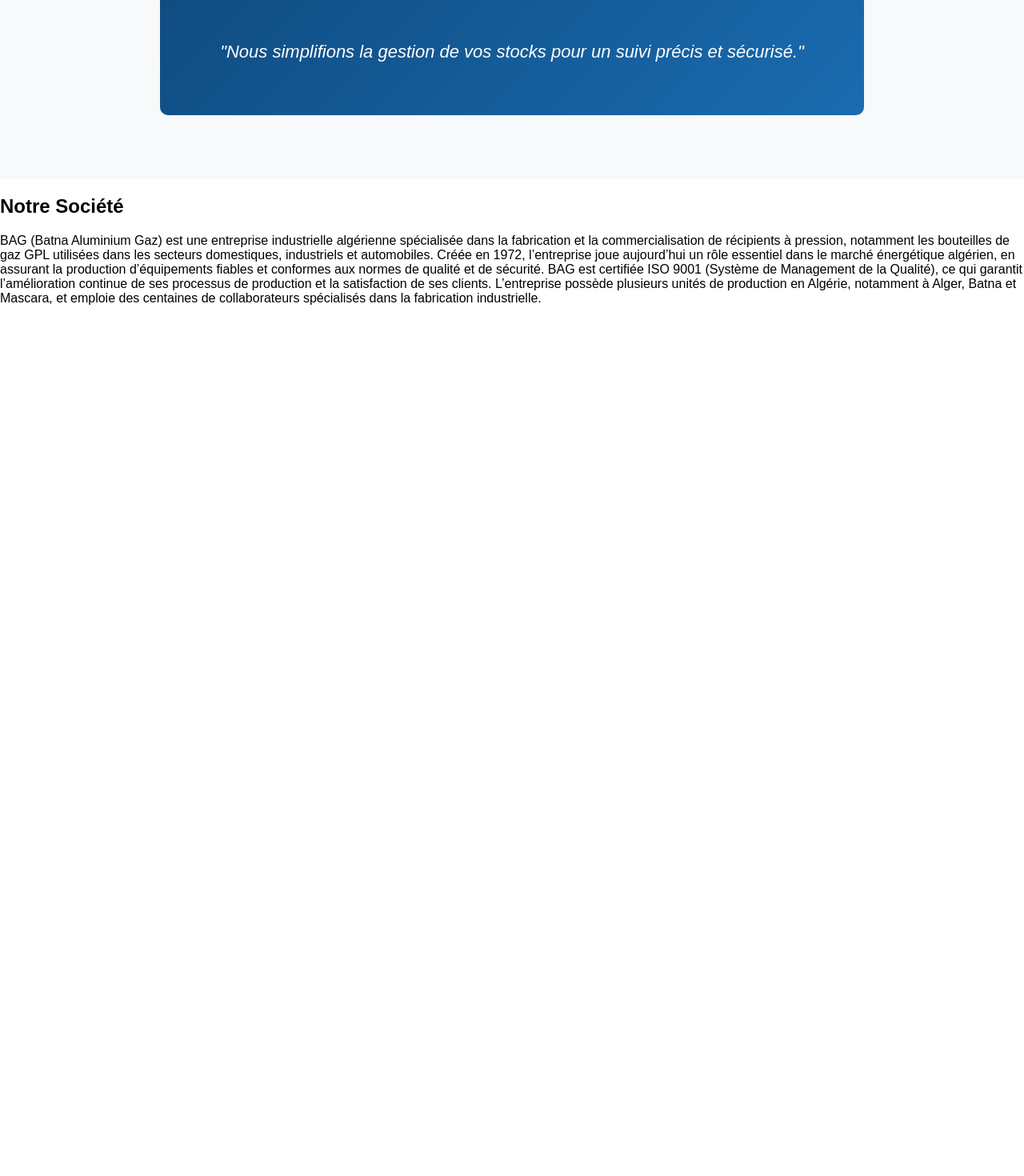
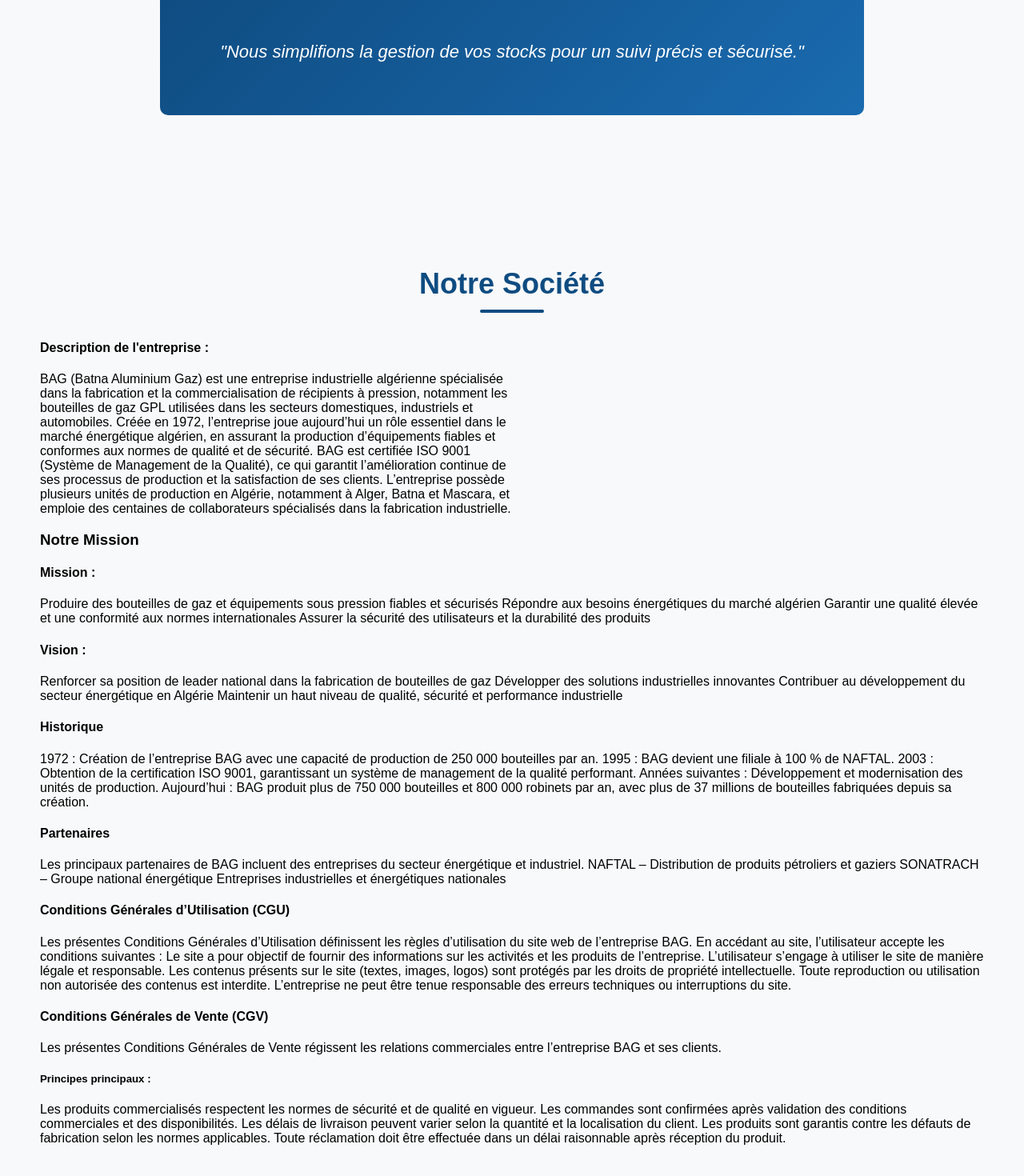
Before and after one commit to Fifineb/NFC, a React (Vite) app in the folder frontend/react/: page / in a window 1280 px wide. Shown: the part 1193-2663 px from the top of the page at 80% size. Before the commit the page ends 1591 px from the top, so only its background shows below. Built offline with nearby package versions, Linux system fonts and the light colour scheme.

Commit message:
maj home

```diff
--- a/frontend/react/src/Pages/public/Home.jsx
+++ b/frontend/react/src/Pages/public/Home.jsx
@@ -79,14 +79,87 @@
         <div className="historique">
           <div className="historique-text" >
             <p>
+             <h4>Description de l'entreprise : </h4>
              BAG (Batna Aluminium Gaz) est une entreprise industrielle algérienne spécialisée dans la fabrication et la commercialisation de récipients à pression, notamment les bouteilles de gaz GPL utilisées dans les secteurs domestiques, industriels et automobiles.
              Créée en 1972, l’entreprise joue aujourd’hui un rôle essentiel dans le marché énergétique algérien, en assurant la production d’équipements fiables et conformes aux normes de qualité et de sécurité.
              BAG est certifiée ISO 9001 (Système de Management de la Qualité), ce qui garantit l’amélioration continue de ses processus de production et la satisfaction de ses clients.
              L’entreprise possède plusieurs unités de production en Algérie, notamment à Alger, Batna et Mascara, et emploie des centaines de collaborateurs spécialisés dans la fabrication industrielle.
             </p>
           </div>
+          <div className="historique-grid">
+            {/*mission */}
+            <h3>Notre Mission</h3>
+           <div className="historique-card">
+            <div className="historique-icon">
+            </div>
 
+            <p>
+             <h4>Mission :</h4>
+              Produire des bouteilles de gaz et équipements sous pression fiables et sécurisés
+              Répondre aux besoins énergétiques du marché algérien
+              Garantir une qualité élevée et une conformité aux normes internationales
+              Assurer la sécurité des utilisateurs et la durabilité des produits
 
+             <h4>Vision :</h4>
+              Renforcer sa position de leader national dans la fabrication de bouteilles de gaz
+              Développer des solutions industrielles innovantes
+              Contribuer au développement du secteur énergétique en Algérie
+              Maintenir un haut niveau de qualité, sécurité et performance industrielle
+            </p>
+          </div>
+
+          <div className="historique-histoire">
+            <h4>Historique </h4>
+
+            1972 : Création de l’entreprise BAG avec une capacité de production de 250 000 bouteilles par an.
+
+            1995 : BAG devient une filiale à 100 % de NAFTAL.
+
+            2003 : Obtention de la certification ISO 9001, garantissant un système de management de la qualité performant.
+
+            Années suivantes : Développement et modernisation des unités de production.
+
+            Aujourd’hui : BAG produit plus de 750 000 bouteilles et 800 000 robinets par an, avec plus de 37 millions de bouteilles fabriquées depuis sa création.
+
+          </div>
+
+          <div className="hitorique-patenaire">
+           <h4>Partenaires</h4>
+            Les principaux partenaires de BAG incluent des entreprises du secteur énergétique et industriel.
+            NAFTAL – Distribution de produits pétroliers et gaziers
+            SONATRACH – Groupe national énergétique
+            Entreprises industrielles et énergétiques nationales
+
+            <h4>Conditions Générales d’Utilisation (CGU)</h4>
+            Les présentes Conditions Générales d’Utilisation définissent les règles d’utilisation du site web de l’entreprise BAG.
+            En accédant au site, l’utilisateur accepte les conditions suivantes :
+            Le site a pour objectif de fournir des informations sur les activités et les produits de l’entreprise.
+
+            L’utilisateur s’engage à utiliser le site de manière légale et responsable.
+
+            Les contenus présents sur le site (textes, images, logos) sont protégés par les droits de propriété intellectuelle.
+
+            Toute reproduction ou utilisation non autorisée des contenus est interdite.
+
+            L’entreprise ne peut être tenue responsable des erreurs techniques ou interruptions du site.
+
+            <h4>Conditions Générales de Vente (CGV)</h4>
+
+            Les présentes Conditions Générales de Vente régissent les relations commerciales entre l’entreprise BAG et ses clients.
+
+            <h5>Principes principaux :</h5>
+
+            Les produits commercialisés respectent les normes de sécurité et de qualité en vigueur.
+
+            Les commandes sont confirmées après validation des conditions commerciales et des disponibilités.
+
+            Les délais de livraison peuvent varier selon la quantité et la localisation du client.
+
+            Les produits sont garantis contre les défauts de fabrication selon les normes applicables.
+
+            Toute réclamation doit être effectuée dans un délai raisonnable après réception du produit.
+          </div>
+        </div>
         </div>
       </section>
 
--- a/frontend/react/src/assets/styles/global.css
+++ b/frontend/react/src/assets/styles/global.css
@@ -177,6 +177,80 @@
   font-weight: 300;
 }
 
+/*       Société Section       */
+.societe {
+  padding: 80px 50px;
+  background-color: #f8f9fa;
+}
+
+.societe-title {
+  text-align: center;
+  font-size: 36px;
+  color: #0f4c81;
+  margin-bottom: 50px;
+  position: relative;
+}
+
+.societe-title:after {
+  content: '';
+  position: absolute;
+  bottom: -15px;
+  left: 50%;
+  transform: translateX(-50%);
+  width: 80px;
+  height: 4px;
+  background: #0f4c81;
+  border-radius: 2px;
+}
+
+.historique {
+  align-items: center;
+  gap: 40px;
+  max-width: 1200px;
+  margin: 0 auto;
+}
+
+.historique-text {
+  width: 50%;
+}
+/*
+.historique-grid {
+  display: grid;
+  grid-template-columns: repeat(4, 1fr);
+  gap: 30px;
+  max-width: 1200px;
+  margin: 0 auto 50px;
+}
+
+.historique-card {
+  background: white;
+  padding: 30px 20px;
+  border-radius: 10px;
+  text-align: center;
+  box-shadow: 0 5px 15px rgba(0,0,0,0.08);
+  transition: transform 0.3s, box-shadow 0.3s;
+}
+
+.historique-card:hover {
+  transform: translateY(-5px);
+  box-shadow: 0 10px 25px rgba(15, 76, 129, 0.15);
+}
+
+.societe-historique h3 {
+  font-size: 20px;
+  color: #0f4c81;
+  margin-bottom: 15px;
+  font-weight: 600;
+}
+
+*/
+
+
+
+
+
+
+
 @media (max-width: 1024px) {
   .services-grid {
     grid-template-columns: repeat(2, 1fr);
```
